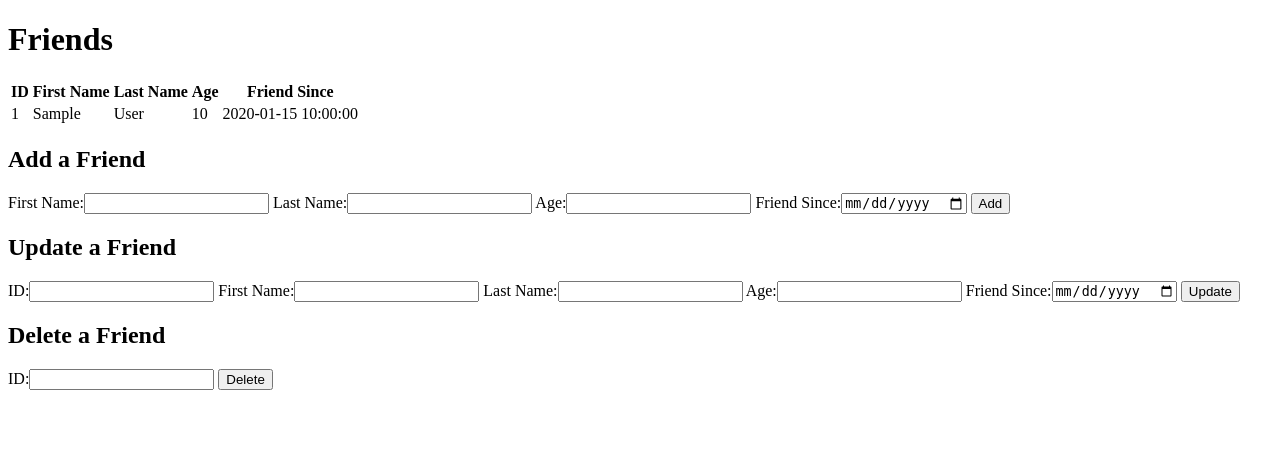
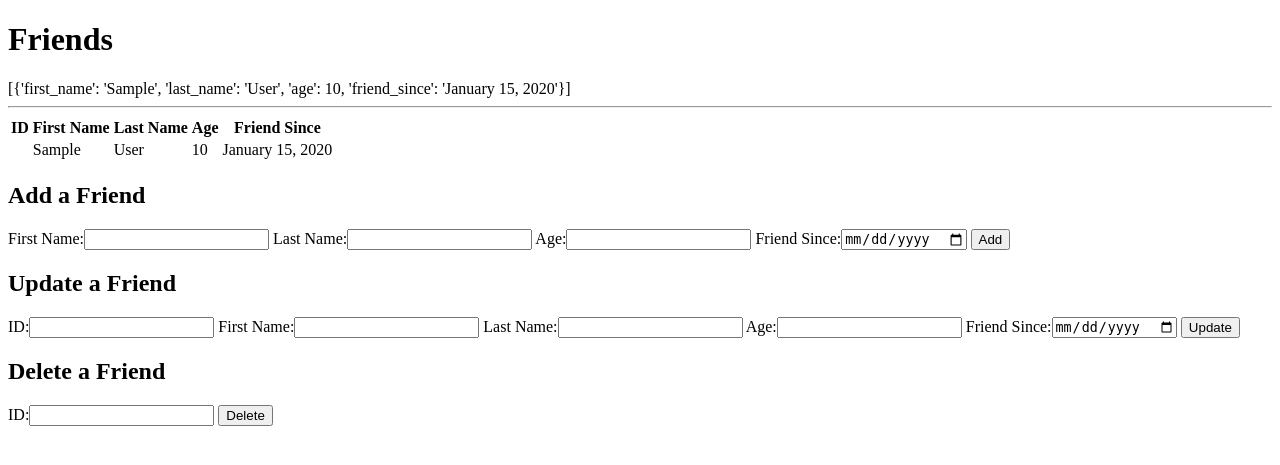
Before and after one commit to c-tham/mysqlFlask-Friends, a Flask app: page / in a window 1280 px wide. Shown: the top 465 px of the page. Run offline with Flask 2, Linux system fonts and the light colour scheme; tables that the repository leaves empty hold one stand-in row (values such as "Sample post").

Commit message:
fixed date format

```diff
--- a/server.py
+++ b/server.py
@@ -8,7 +8,7 @@ mysql = MySQLConnector(app,'friendsdb2')
 @app.route('/')
 def index():
     print 'index'
-    query = "SELECT * FROM friends"
+    query = "SELECT first_name, last_name, age, date_format(friend_since,'%M %e, %Y') as friend_since FROM friends"
     friends = mysql.query_db(query)
     return render_template('index.html', all_friends=friends)
 
--- a/templates/index.html
+++ b/templates/index.html
@@ -8,8 +8,8 @@
 </head>
 <body>
   <h1>Friends</h1>
-  <!-- {{ all_friends }} -->
-  <!-- <hr> -->
+  {{ all_friends }}
+  <hr>
   <div id="list">
     <table>
       <tr>
```
